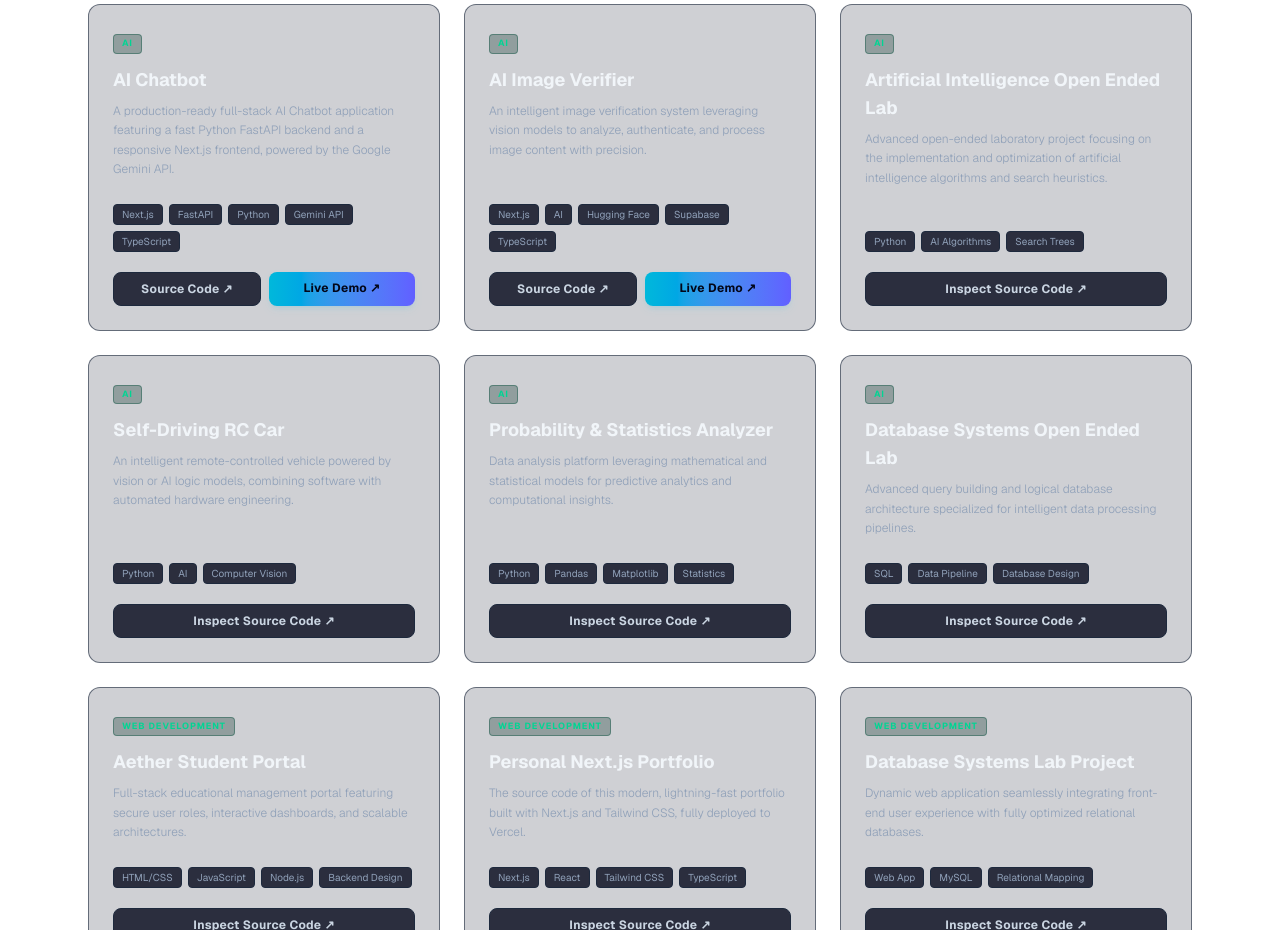
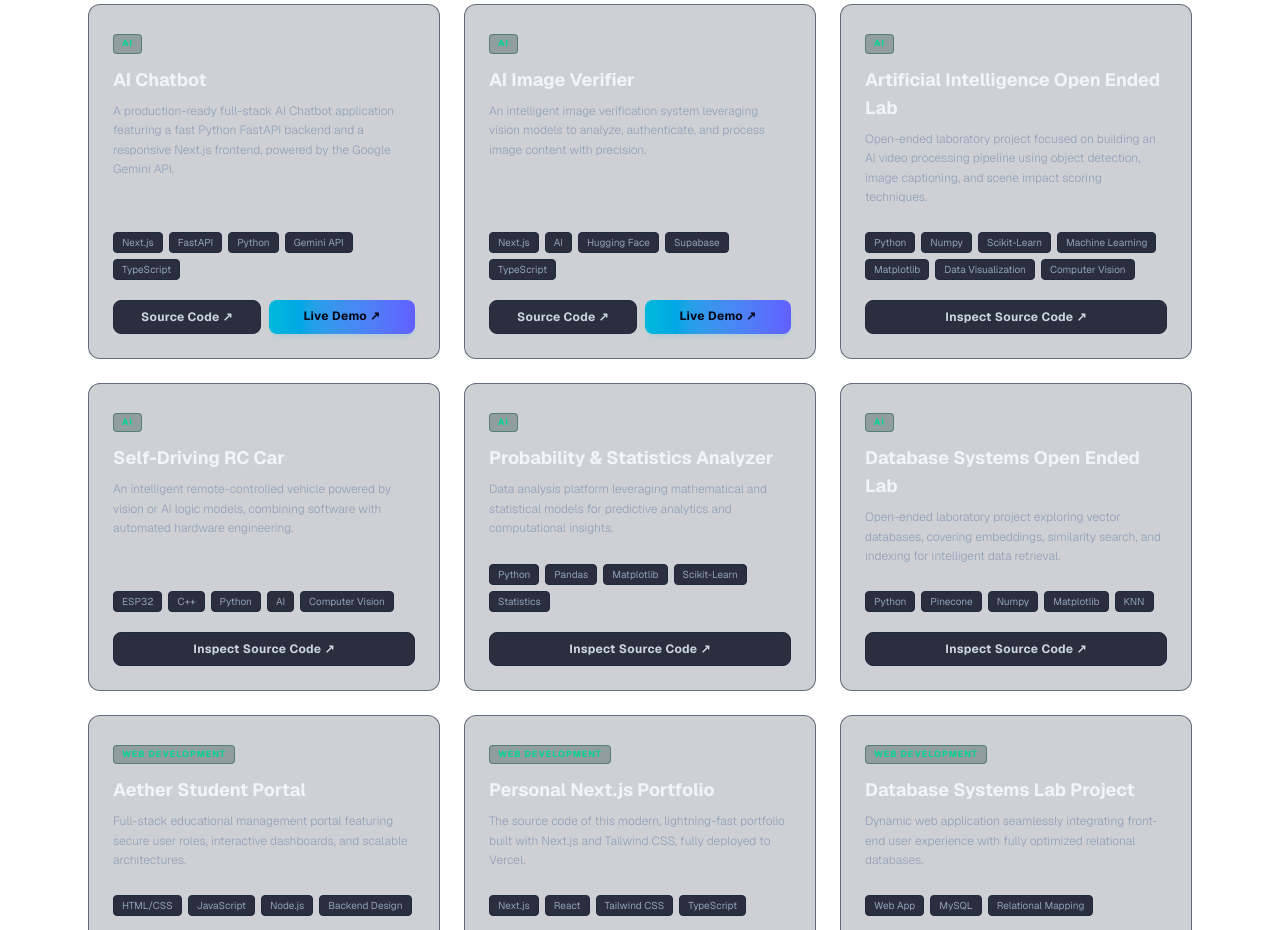
Before and after one commit to AbdulAzeemHashmi/Portfolio, a Next.js app: page / in a window 1280 px wide. Shown: the part 2500-3430 px from the top of the page. Built offline with nearby package versions, Linux system fonts and the light colour scheme.

Commit message:
Configure Ve Kamleya background audio soundtrack loop engine

```diff
--- a/app/page.tsx
+++ b/app/page.tsx
@@ -57,18 +57,84 @@ const PROJECTS = [
     liveLink: "https://ai-image-verifier.vercel.app/",
     tags: ["Next.js", "AI", "Hugging Face", "Supabase", "TypeScript"]
   },
-  { title: "Artificial Intelligence Open Ended Lab", category: "AI", description: "Advanced open-ended laboratory project focusing on the implementation and optimization of artificial intelligence algorithms and search heuristics.", link: "https://github.com/AbdulAzeemHashmi/Artificial-Intelligence-Open-Ended-Lab", tags: ["Python", "AI Algorithms", "Search Trees"] },
-  { title: "Self-Driving RC Car", category: "AI", description: "An intelligent remote-controlled vehicle powered by vision or AI logic models, combining software with automated hardware engineering.", link: "https://github.com/AbdulAzeemHashmi/RC-CAR", tags: ["Python", "AI", "Computer Vision"] },
-  { title: "Probability & Statistics Analyzer", category: "AI", description: "Data analysis platform leveraging mathematical and statistical models for predictive analytics and computational insights.", link: "https://github.com/AbdulAzeemHashmi/Probability-and-Statistics-Project", tags: ["Python", "Pandas", "Matplotlib", "Statistics"] },
-  { title: "Database Systems Open Ended Lab", category: "AI", description: "Advanced query building and logical database architecture specialized for intelligent data processing pipelines.", link: "https://github.com/AbdulAzeemHashmi/Database-Systems-Open-Ended-/Lab", tags: ["SQL", "Data Pipeline", "Database Design"] },
-  { title: "Aether Student Portal", category: "Web Development", description: "Full-stack educational management portal featuring secure user roles, interactive dashboards, and scalable architectures.", link: "https://github.com/AbdulAzeemHashmi/Aether-Student-Portal", tags: ["HTML/CSS", "JavaScript", "Node.js", "Backend Design"] },
-  { title: "Personal Next.js Portfolio", category: "Web Development", description: "The source code of this modern, lightning-fast portfolio built with Next.js and Tailwind CSS, fully deployed to Vercel.", link: "https://github.com/AbdulAzeemHashmi/Portfolio", tags: ["Next.js", "React", "Tailwind CSS", "TypeScript"] },
-  { title: "Database Systems Lab Project", category: "Web Development", description: "Dynamic web application seamlessly integrating front-end user experience with fully optimized relational databases.", link: "https://github.com/AbdulAzeemHashmi/Database-Systems-Lab-Project", tags: ["Web App", "MySQL", "Relational Mapping"] },
-  { title: "Rush Hour Traffic Game", category: "Game Development", description: "A logic-heavy strategic puzzle game built with algorithmic board state validations and optimized state evaluation.", link: "https://github.com/AbdulAzeemHashmi/Rush-Hour-Game", tags: ["C++", "Data Structures", "Game Loop"] },
-  { title: "Word Shooter Arcade Game", category: "Game Development", description: "Fast-paced interactive application with dynamic collision handling, scoring algorithms, and clean asset execution.", link: "https://github.com/AbdulAzeemHashmi/Word-Shooter-Game", tags: ["C++", "OOP", "Arcade Architecture"] },
-  { title: "Classic Retro Snake Game", category: "Game Development", description: "Pure C++ logic implementation of the classical snake game incorporating dynamic arrays and precise console rendering.", link: "https://github.com/AbdulAzeemHashmi/Snake-Game", tags: ["C++", "Data Structures", "Memory Management"] },
-  { title: "911 Emergency Data Analysis", category: "Database", description: "Exploratory analysis on massive datasets of 911 emergency calls utilizing document schemas inside MongoDB.", link: "https://github.com/AbdulAzeemHashmi/911-Emergency-Analysis-Mongo-DB", tags: ["MongoDB", "NoSQL", "Data Cleaning", "JSON Schemas"] },
-  { title: "Instagram Lifestyle DB Analysis", category: "Database", description: "Complex relational model analyzing user actions, trends, and lifecycle data metrics inside modern social frameworks.", link: "https://github.com/AbdulAzeemHashmi/Instagram-Lifestyle-DB-Analysis", tags: ["MySQL", "Relational Schema", "Complex Queries"] },
+  {
+    title: "Artificial Intelligence Open Ended Lab",
+    category: "AI",
+    description: "Open-ended laboratory project focused on building an AI video processing pipeline using object detection, image captioning, and scene impact scoring techniques.",
+    link: "https://github.com/AbdulAzeemHashmi/Artificial-Intelligence-Open-Ended-Lab",
+    tags: ["Python", "Numpy","Scikit-Learn","Machine Learning", "Matplotlib", "Data Visualization","Computer Vision"]
+  },
+  {
+    title: "Self-Driving RC Car",
+    category: "AI",
+    description: "An intelligent remote-controlled vehicle powered by vision or AI logic models, combining software with automated hardware engineering.",
+    link: "https://github.com/AbdulAzeemHashmi/RC-CAR",
+    tags: ["ESP32", "C++", "Python", "AI", "Computer Vision"]
+  },
+  {
+    title: "Probability & Statistics Analyzer",
+    category: "AI",
+    description: "Data analysis platform leveraging mathematical and statistical models for predictive analytics and computational insights.",
+    link: "https://github.com/AbdulAzeemHashmi/Probability-and-Statistics-Project",
+    tags: ["Python", "Pandas", "Matplotlib", "Scikit-Learn", "Statistics"]
+  },
+  {
+    title: "Database Systems Open Ended Lab",
+    category: "AI",
+    description: "Open-ended laboratory project exploring vector databases, covering embeddings, similarity search, and indexing for intelligent data retrieval.",
+    link: "https://github.com/AbdulAzeemHashmi/Database-Systems-Open-Ended-/Lab",
+    tags: ["Python", "Pinecone", "Numpy", "Matplotlib", "KNN"]
+  },
+  {
+    title: "Aether Student Portal",
+    category: "Web Development",
+    description: "Full-stack educational management portal featuring secure user roles, interactive dashboards, and scalable architectures.",
+    link: "https://github.com/AbdulAzeemHashmi/Aether-Student-Portal",
+    tags: ["HTML/CSS", "JavaScript", "Node.js", "Backend Design"]
+  },
+  {
+    title: "Personal Next.js Portfolio",
+    category: "Web Development",
+    description: "The source code of this modern, lightning-fast portfolio built with Next.js and Tailwind CSS, fully deployed to Vercel.",
+    link: "https://github.com/AbdulAzeemHashmi/Portfolio",
+    tags: ["Next.js", "React", "Tailwind CSS", "TypeScript"]
+  },
+  {
+    title: "Database Systems Lab Project",
+    category: "Web Development",
+    description: "Dynamic web application seamlessly integrating front-end user experience with fully optimized relational databases.", link: "https://github.com/AbdulAzeemHashmi/Database-Systems-Lab-Project",
+    tags: ["Web App", "MySQL", "Relational Mapping"]
+  },
+  {
+    title: "Rush Hour Traffic Game",
+    category: "Game Development",
+    description: "A logic-heavy strategic puzzle game built with algorithmic board state validations and optimized state evaluation.", link: "https://github.com/AbdulAzeemHashmi/Rush-Hour-Game",
+    tags: ["C++", "Data Structures", "Game Loop"]
+  },
+  {
+    title: "Word Shooter Arcade Game",
+    category: "Game Development",
+    description: "Fast-paced interactive application with dynamic collision handling, scoring algorithms, and clean asset execution.", link: "https://github.com/AbdulAzeemHashmi/Word-Shooter-Game",
+    tags: ["C++", "OOP", "Arcade Architecture"]
+  },
+  {
+    title: "Classic Retro Snake Game",
+    category: "Game Development",
+    description: "Pure C++ logic implementation of the classical snake game incorporating dynamic arrays and precise console rendering.", link: "https://github.com/AbdulAzeemHashmi/Snake-Game",
+    tags: ["C++", "Data Structures", "Memory Management"]
+  },
+  {
+    title: "911 Emergency Data Analysis",
+    category: "Database",
+    description: "Exploratory analysis on massive datasets of 911 emergency calls utilizing document schemas inside MongoDB.", link: "https://github.com/AbdulAzeemHashmi/911-Emergency-Analysis-Mongo-DB",
+    tags: ["MongoDB", "NoSQL", "Data Cleaning", "JSON Schemas"]
+  },
+  {
+    title: "Instagram Lifestyle DB Analysis",
+    category: "Database",
+    description: "Complex relational model analyzing user actions, trends, and lifecycle data metrics inside modern social frameworks.", link: "https://github.com/AbdulAzeemHashmi/Instagram-Lifestyle-DB-Analysis",
+    tags: ["MySQL", "Relational Schema", "Complex Queries"]
+  },
 ];
 
 const SKILLS = [
```
